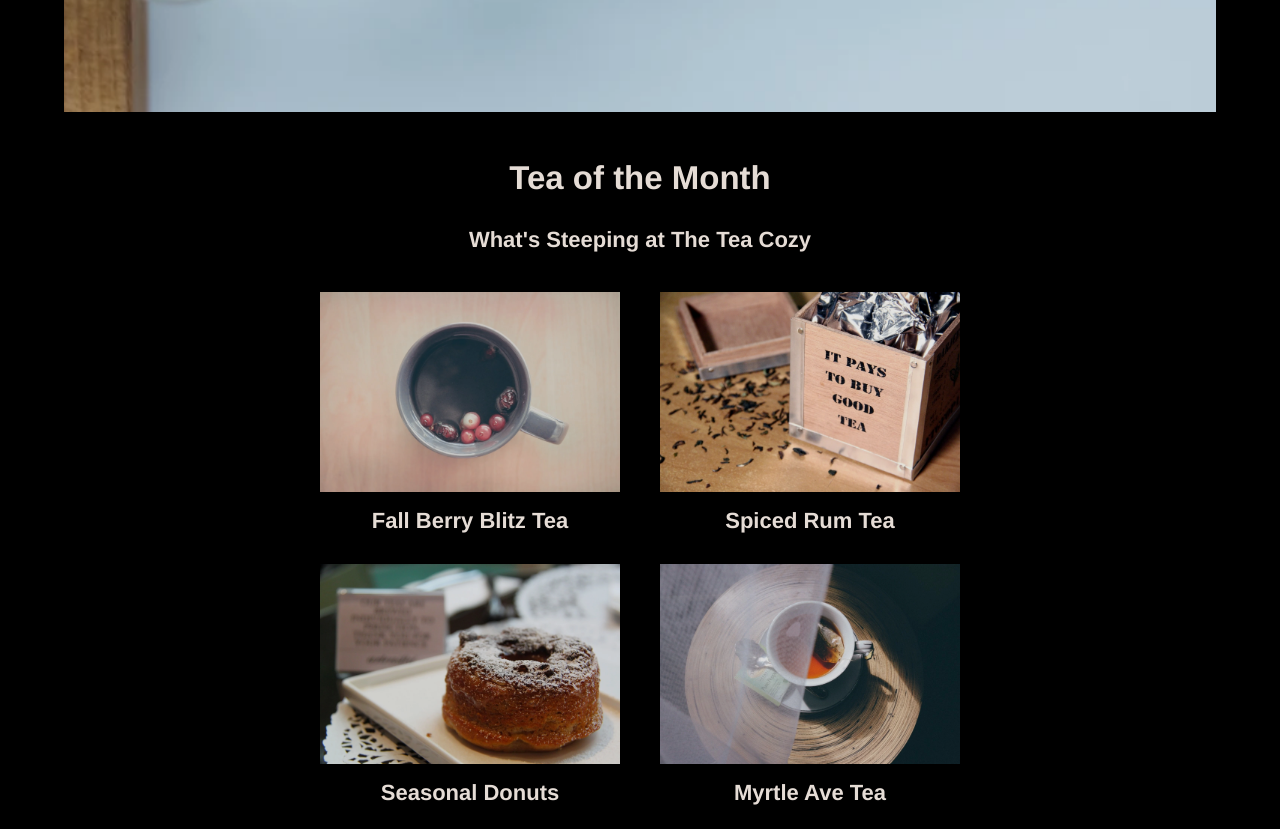
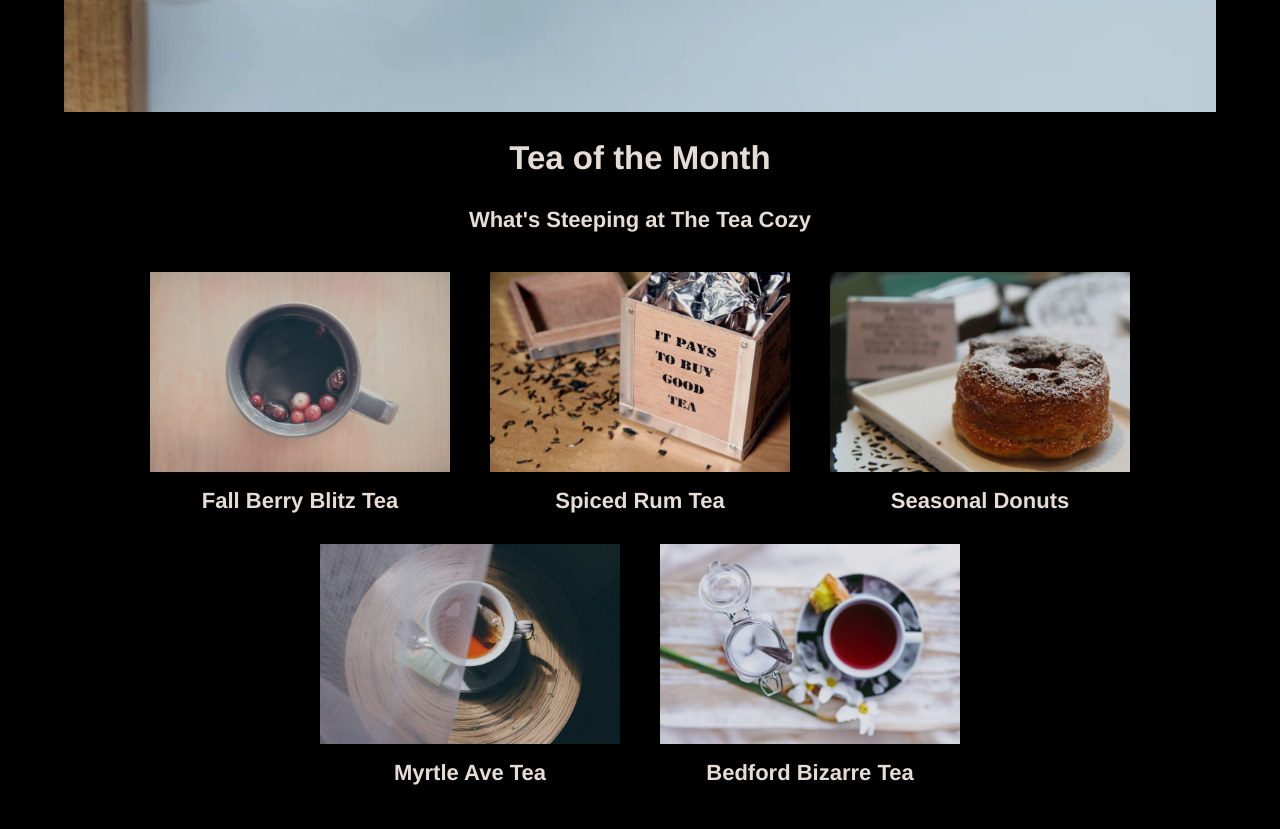
Before and after one commit to FDromer/tea_cozy, a plain HTML site: page index.html in a window 1280 px wide. Shown: the part 928-1757 px from the top of the page. Drawn offline with Linux system fonts and the light colour scheme.

Commit message:
modification

```diff
--- a/css/style.css
+++ b/css/style.css
@@ -84,13 +84,10 @@ nav a {
 }
 
 /**/
-.month-box {
-  width: 100%;
+#month-box {
+  max-width: 100%;
 	height: auto;
 	margin: 0 auto;
-	display: flex;
-	justify-content: center;
-	align-items: center;
 }
 
 .month-feature {
--- a/index.html
+++ b/index.html
@@ -31,12 +31,10 @@
     </section>
 
   <!-- the tea cozy month boxes -->
-    <section class="month-box">
-      <div class="month-feature">
-        <div class="month-h">
+    <section id="month-box">
       <h2>Tea of the Month</h2>
       <h4>What's Steeping at The Tea Cozy</h4>
-        </div>
+
       <div class="tea-box">
         <div class="dim-img">
           <img src="images/img-berryblitz.webp">
@@ -57,7 +55,6 @@
         <div class="dim-img">
           <img src="images/img-bedford-bizarre.webp">
           <figcaption>Bedford Bizarre Tea</figcaption>
-          </div>
         </div>
       </div>
     </section>
```
Lines whose indentation alone changed are shown as unchanged.
